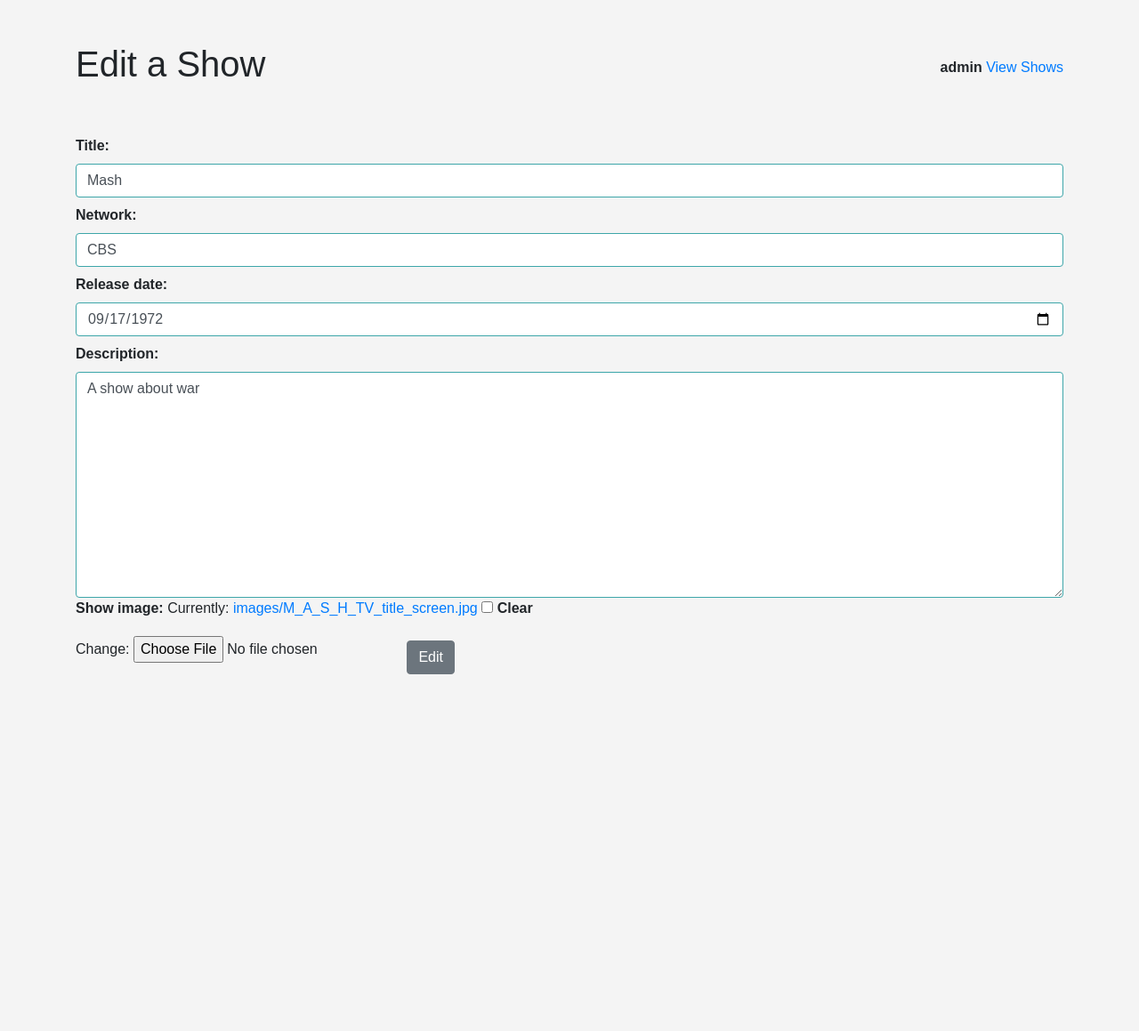
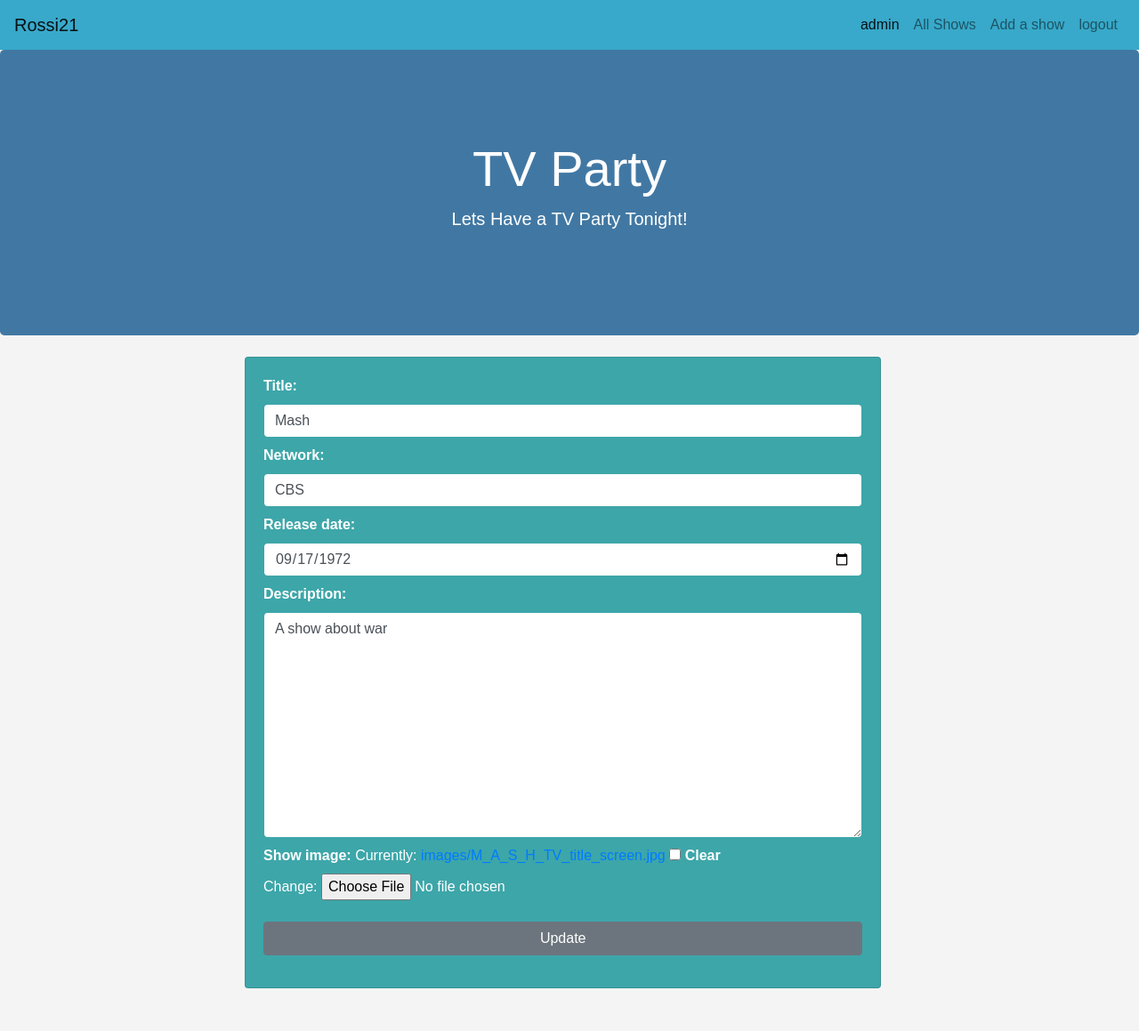
Before and after one commit to Rossi-21/form_shows, a Django app: page /shows/1/edit/ in a window 1280 px wide. Shown: the whole page at 89% size. Before the commit the page ends 758 px from the top, so only its background shows below. Run offline with Django 4.2, Linux system fonts and the light colour scheme; a user stored in the database is signed in; data comes from the database, SQL or seed files in the repository; both versions use the stored data as it was after the commit; some libraries are stand-ins or nearby versions.

Commit message:
edit/create styles

```diff
--- a/user_app/static/css/styles.css
+++ b/user_app/static/css/styles.css
@@ -9,6 +9,10 @@
 body {
     background-color: #f4f4f4;
     font-family: Arial, sans-serif;
+}
+
+.form-width, #btn-width{
+    width: 100%;
 }
 
 .navbar {
--- a/user_app/templates/edit.html
+++ b/user_app/templates/edit.html
@@ -1,19 +1,46 @@
 {% extends 'main.html' %}
 {% block content %}
-<div class="container mt-5">
-    <div class="d-flex align-items-center justify-content-between">
-        <h1>Edit a Show</h1>
-        <div>
-            <strong>{{request.user}}</strong>
-            <a href="{% url  'allShows'%}">View Shows</a>
+{% include 'navbar.html' %}
+{% include 'hero.html' %}
+<div class="container mt-4 mb-4">
+    <div class="row justify-content-center">
+        <div class="col-md-8">
+            <div class="card mb-4">
+                <div class="card-body">
+                    <div class="d-flex">
+                        <div class="form-group form-width">
+                            <form method="POST" action="#" enctype="multipart/form-data">
+                                {% csrf_token %}
+                                {{ form.title.label_tag }}
+                                {{ form.title }}
+                                {{ form.title.errors }}
+
+                                {{ form.network.label_tag }}
+                                {{ form.network }}
+                                {{ form.network.errors }}
+
+                                {{ form.release_date.label_tag}}
+                                {{ form.release_date }}
+                                {{ form.release_date.errors }}
+
+                                {{ form.description.label_tag }}
+                                {{ form.description }}
+                                {{ form.description.errors }}
+
+
+                                <div class="mt-2">
+                                    {{ form.show_image.label_tag}}
+                                    {{ form.show_image }}
+                                    {{ form.show_image.errors }}
+                                </div>
+                                <button class="btn btn-secondary mt-4" id="btn-width" type="submit">Update</button>
+                            </form>
+                        </div>
+                    </div>
+                </div>
+            </div>
         </div>
     </div>
-    <div class="form-group mt-5">
-        <form method="POST">
-            {% csrf_token %}
-            {{form}}
-            <button class="btn btn-secondary mt-3" type="submit">Edit</button>
-        </form>
-    </div>
 </div>
+
 {% endblock %}
--- a/user_app/templates/shows.html
+++ b/user_app/templates/shows.html
@@ -10,7 +10,7 @@
         <div class="col-md-8">
             <div class="card mb-4 ">
                 {% if show.show_image %}
-                    <img src="{{show.show_image.url}}" class="card-img" alt="show image">
+                    <a href="{% url 'viewShow' show.id %}"><img src="{{show.show_image.url}}" class="card-img" alt="show image"></a>
                 {% endif %}
                 <div class="card-body">
                     <div class="d-flex">
@@ -23,7 +23,7 @@
                             <a href="/shows/{{show.id}}/delete"><img src="/static/images/delete.png" alt=""></a>
                         {% endif %}
                     </div>
-                    <h5 class="card-title">{{show.title}}</h5>
+                    <a href="{% url 'viewShow' show.id %}"><h5 class="card-title">{{show.title}}</h5></a>
                     <p class="card-text">{{show.description}}</p>
                 </div>
             </div>
--- a/user_app/views.py
+++ b/user_app/views.py
@@ -178,7 +178,7 @@ def editShow(request, id):
 
     if request.method == 'POST':
 
-        form = CreateShowForm(request.POST, instance=show)
+        form = CreateShowForm(request.POST or None, request.FILES or None, instance=show)
 
         if form.is_valid():
 
```
Also changed, not shown: user_app/templates/index.html (+17 -5 lines), db.sqlite3, media/images/download.jpg (added).
